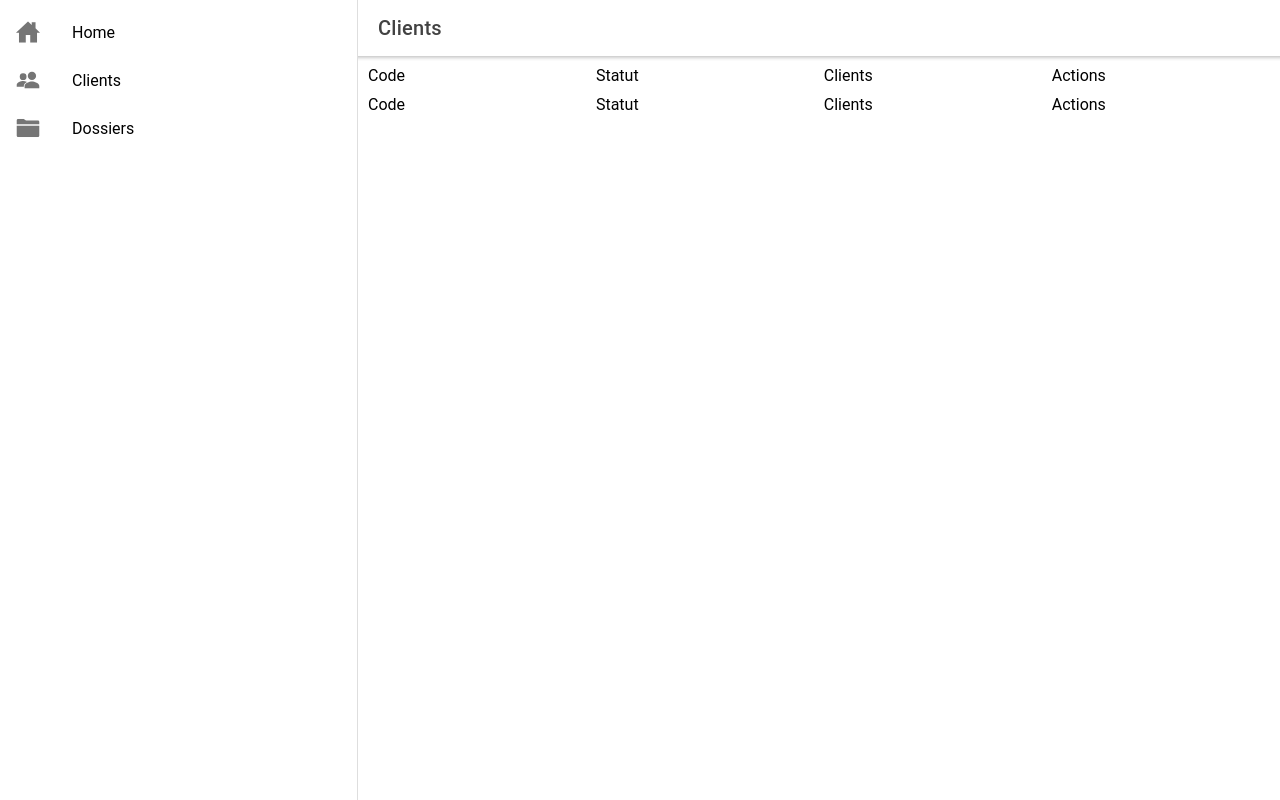
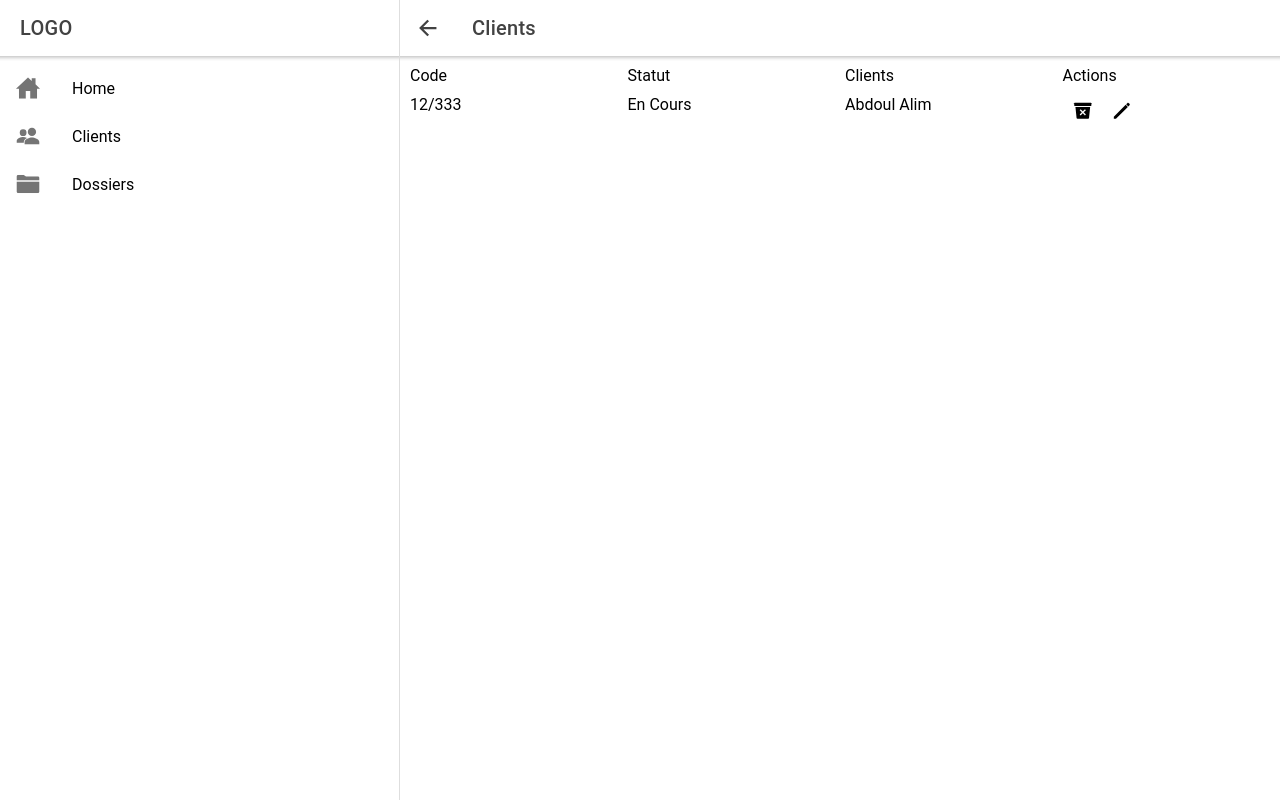
Before and after one commit to idlbi3u/PJTUT2-FrondEnd, a React (Create React App) app: page /clients in a window 1280 px wide. Built offline with nearby package versions, Linux system fonts and the light colour scheme.

Commit message:
Page Client - Layout

```diff
--- a/src/components/Layout/Layout.css
+++ b/src/components/Layout/Layout.css
@@ -0,0 +1,3 @@
+.ionicMenu{
+    max-width: 400px;
+}
--- a/src/components/Layout/Layout.tsx
+++ b/src/components/Layout/Layout.tsx
@@ -1,6 +1,7 @@
-import { IonButton, IonContent, IonHeader, IonIcon, IonItem, IonLabel, IonList, IonListHeader, IonMenu, IonMenuToggle, IonNote, IonTitle, IonToolbar } from '@ionic/react';
+import {IonContent, IonHeader, IonIcon, IonItem, IonLabel, IonList,IonMenu, IonMenuToggle, IonTitle, IonToolbar } from '@ionic/react';
 import React, { useState } from 'react';
 import { useLocation } from 'react-router';
+import './Layout.css';
 import {
     peopleOutline,
     folderOutline,
@@ -20,7 +21,7 @@ interface MenuItem {
 const Layout  = () =>
 {
     const location = useLocation();
-    const [menuItems, setMenuItems] = useState<MenuItem[]>([
+    const [menuItems] = useState<MenuItem[]>([
         {
             title: 'Home',
             url: '/home',
@@ -42,7 +43,12 @@ const Layout  = () =>
     ]);
 
     return(
-        <IonMenu contentId="main" type="overlay">
+        <IonMenu className='ionicMenu' side="start" menuId='first' contentId="main" type="overlay">
+            <IonHeader>
+                <IonToolbar>
+                    <IonTitle>LOGO</IonTitle>
+                </IonToolbar>
+            </IonHeader>
             <IonContent>
                 <IonList id="app-menu">
                 {menuItems.map((item: MenuItem, index) => {
--- a/src/pages/Clients/Clients.tsx
+++ b/src/pages/Clients/Clients.tsx
@@ -1,18 +1,43 @@
-import { IonCol, IonContent, IonGrid, IonHeader, IonPage, IonRow, IonTitle, IonToolbar } from '@ionic/react';
+import {
+    IonBackButton,
+    IonButton,
+    IonButtons,
+    IonCol,
+    IonContent,
+    IonGrid,
+    IonHeader,
+    IonIcon,
+    IonPage,
+    IonRow,
+    IonTitle,
+    IonToolbar } from '@ionic/react';
+import { pencilOutline, pencilSharp, trashBinOutline, trashBinSharp } from 'ionicons/icons';
 import React, { useState } from 'react';
 
 interface Client {
     id: number;
 
 }
+
+
+
 const Clients: React.FC = () =>
 {
     const [clients, setClients] = useState<Client[]>([]);
 
+    const handleDeleteClient = (id: number) => {
+
+    }
+    const modifyClient = (id: number) => {
+
+    }
     return (
         <IonPage>
             <IonHeader>
                 <IonToolbar>
+                    <IonButtons slot='start'>
+                        <IonBackButton defaultHref='/home' ></IonBackButton>
+                    </IonButtons>
                     <IonTitle>Clients</IonTitle>
                 </IonToolbar>
             </IonHeader>
@@ -25,11 +50,21 @@ const Clients: React.FC = () =>
                         <IonCol>Clients</IonCol>
                         <IonCol>Actions</IonCol>
                     </IonRow>
+
                     <IonRow>
-                        <IonCol>Code</IonCol>
-                        <IonCol>Statut</IonCol>
-                        <IonCol>Clients</IonCol>
-                        <IonCol>Actions</IonCol>
+                        <IonCol>12/333</IonCol>
+                        <IonCol>En Cours</IonCol>
+                        <IonCol>Abdoul Alim</IonCol>
+                        <IonCol>
+                            <IonButtons>
+                                <IonButton onClick={() => {handleDeleteClient(1)}}>
+                                    <IonIcon ios={trashBinOutline} md={trashBinSharp}></IonIcon>
+                                </IonButton>
+                                <IonButton onClick={() => {modifyClient(1)}}>
+                                    <IonIcon ios={pencilOutline} md={pencilSharp}></IonIcon>
+                                </IonButton>
+                            </IonButtons>
+                        </IonCol>
                     </IonRow>
 
                 </IonGrid>
--- a/src/pages/Home/Home.tsx
+++ b/src/pages/Home/Home.tsx
@@ -1,4 +1,4 @@
-import { IonContent, IonHeader, IonPage, IonSplitPane, IonTitle, IonToolbar } from '@ionic/react';
+import { IonContent, IonHeader, IonPage, IonTitle, IonToolbar } from '@ionic/react';
 import './Home.css';
 
 const Home: React.FC = () => {
@@ -10,7 +10,7 @@ const Home: React.FC = () => {
         </IonToolbar>
       </IonHeader>
       <IonContent fullscreen id='main'>
-        Home
+
       </IonContent>
     </IonPage>
   );
--- a/src/pages/Records/Records.tsx
+++ b/src/pages/Records/Records.tsx
@@ -1,4 +1,4 @@
-import { IonHeader, IonPage, IonTitle, IonToolbar } from '@ionic/react';
+import { IonBackButton, IonButtons, IonHeader, IonPage, IonTitle, IonToolbar } from '@ionic/react';
 import React from 'react';
 
 
@@ -8,6 +8,9 @@ const Records: React.FC = () =>
         <IonPage>
             <IonHeader>
                 <IonToolbar>
+                    <IonButtons slot='start'>
+                        <IonBackButton defaultHref='/home'></IonBackButton>
+                    </IonButtons>
                     <IonTitle>Dossiers</IonTitle>
                 </IonToolbar>
             </IonHeader>
```
Also changed, not shown: src/components/Client/ClientCard.tsx (added, +10 -0 lines), src/components/Client/ClientCard.css (added), 2 other files (tests, documents, lock files or other folders).
